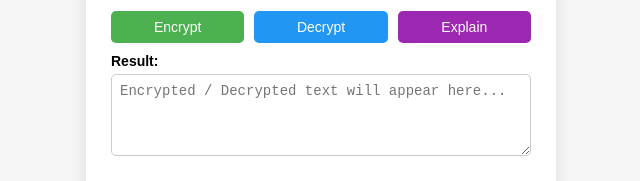
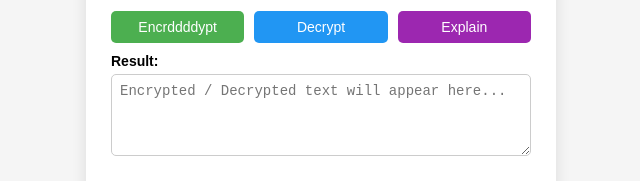
Before and after one commit to shasha772/security360, a plain HTML site: page index.html in a window 1280 px wide. Shown: the part 362-543 px from the top of the page, 319-959 px from the left. Drawn offline with Linux system fonts and the light colour scheme.

Commit message:
Update index.html

```diff
--- a/index.html
+++ b/index.html
@@ -13,7 +13,7 @@
     <textarea id="inputText" rows="4" placeholder="Type your text here..."></textarea>
 
     <div class="buttons">
-      <button class="encrypt-btn" onclick="encryptText()">Encrypt</button>
+      <button class="encrypt-btn" onclick="encryptText()">Encrddddypt</button>
       <button class="decrypt-btn" onclick="decryptText()">Decrypt</button>
       <button class="explain-btn" onclick="explain()">Explain</button>
     </div>
```
